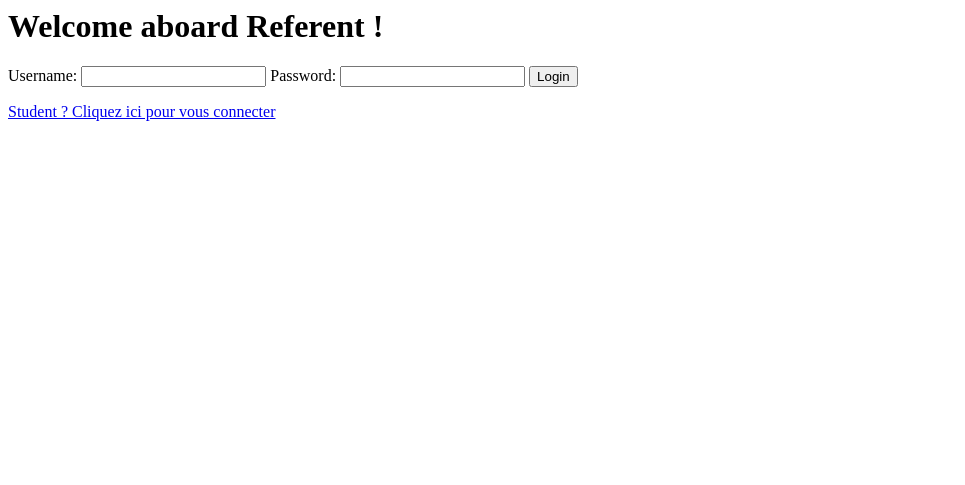
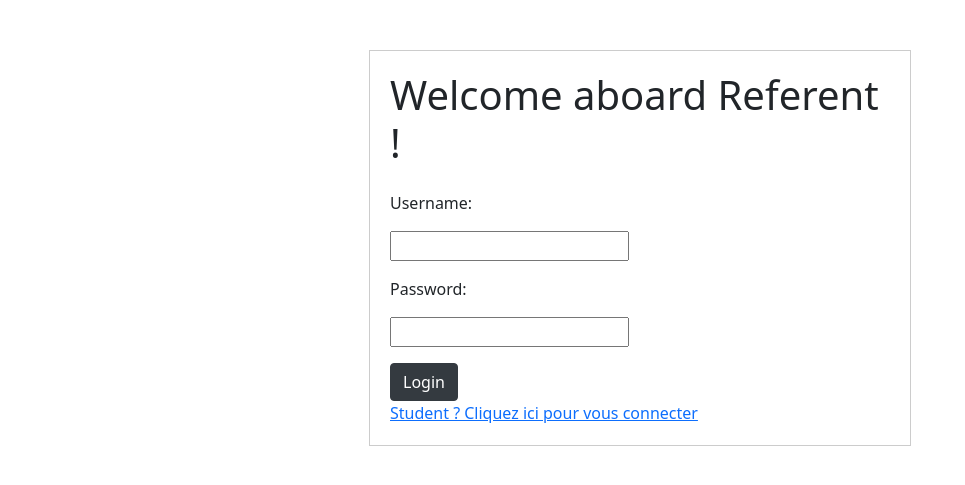
Before and after one commit to C2Chandelier/DrivingSchool, a Django app: page /instructor/ in a window 1280 px wide. Shown: the top 485 px of the page, without its empty margins (0-965 px from the left). Run offline with Django 4.2, Linux system fonts and the light colour scheme; parts of the project's set-up code (start-up, migrations or seed data) failed here and were passed over.

Commit message:
bootsrap login

```diff
--- a/DSchool/Instructor/templates/loginInstructor.html
+++ b/DSchool/Instructor/templates/loginInstructor.html
@@ -1,4 +1,34 @@
-<div>
+<!DOCTYPE html>
+<html lang="en">
+<head>
+    <meta charset="UTF-8">
+    <meta name="viewport" content="width=device-width, initial-scale=1.0">
+    <title>Planning-all</title>
+    <link href="https://cdn.jsdelivr.net/npm/bootstrap@5.0.0-alpha1/dist/css/bootstrap.min.css" rel="stylesheet">
+    <style>
+        .custom-form {
+            border: 1px solid #ccc;
+            padding: 20px;
+            margin-top: 50px;
+            text-align: left;
+        }
+        form{
+            width: 50%;
+        }
+        input,label{
+            margin-top: 1rem;
+        }
+
+    </style>
+</head>
+<body>
+
+    <div class="container">
+        <div class="row justify-content-center">
+
+            <div class="col-6">
+
+                <div class="custom-form mx-auto">
                         <h1>Welcome aboard Referent !</h1>
 
                         <form method="post" role="form" action="{% url 'Instructor:loginInstructor' %}">
@@ -8,7 +38,12 @@
                             {{ form.username }}
                             {{ form.password.label_tag }}
                             {{ form.password }}
-        <input type="submit" value="Login" />
+                            <input type="submit" value="Login" class="btn btn-dark"/>
                         </form>
                         <a href="{% url 'Student:loginStudent' %}">Student ? Cliquez ici pour vous connecter</a>
                     </div>
+                </div>
+            </div>
+        </div>
+    </body>
+</html>
--- a/DSchool/Secretary/urls.py
+++ b/DSchool/Secretary/urls.py
@@ -16,11 +16,8 @@ urlpatterns =[
     path('instructorList/', views.instructorList, name='instructorList'),
     path('instructor/<int:pk>/planning', views.planningInstructor, name='planningInstructor'),
     path('instructor/addInstructor', views.addInstructor, name='addInstructor'),
-<<<<<<< HEAD
-=======
     path('instructor/<int:pk>/addPlanning', views.addPlanningInstructor, name='addPlanningInstructor'),
     path('instructor/<int:pk>/delete', views.deleteInstructor, name='deleteInstructor'),
     path('confirmInsctructor/<int:pk>/to-delete', views.confirmDeleteInstructor, name='confirmDeleteInstructor'),
     path('instructor/<int:pk>/edit', views.editInstructor, name='editInstructor'),
->>>>>>> 5e3437d6f5988e267abd6946bc92533fdeed66d9
 ]
```
Lines whose indentation alone changed are shown as unchanged.
